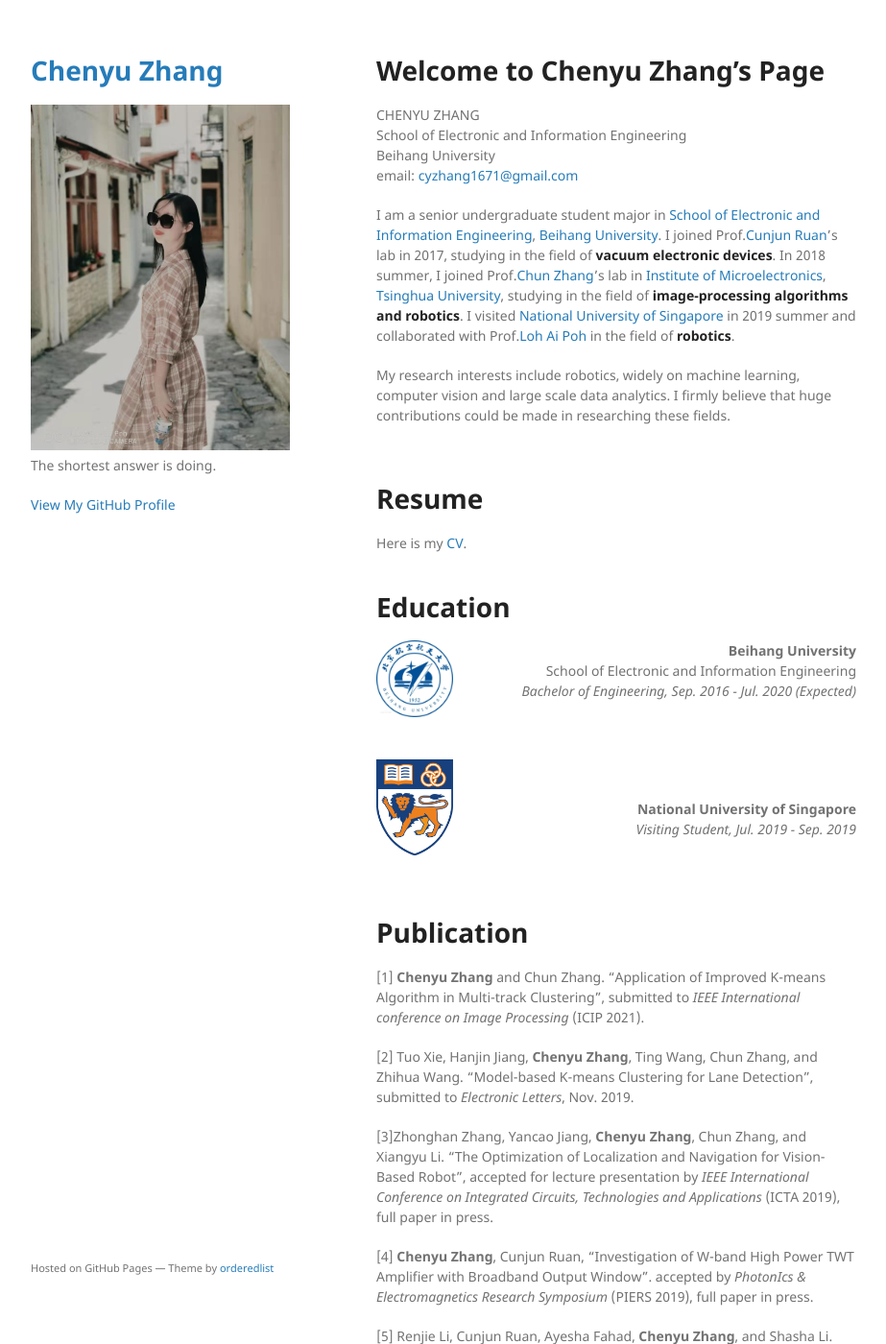
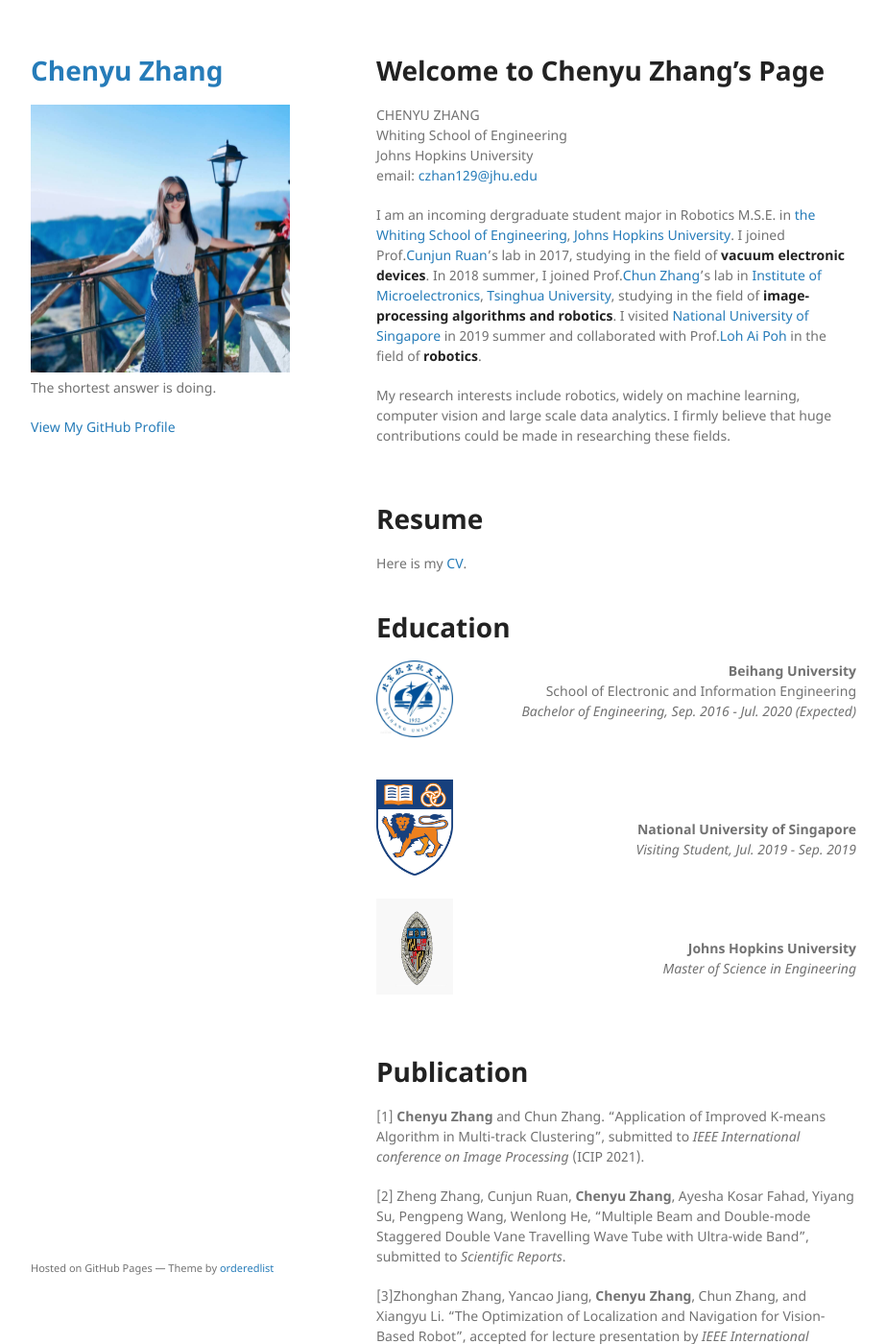
Before and after one commit to AngelicaZ/angelicaz.github.io, a Jekyll site: the page built from index.md, in a window 1280 px wide and 1400 px high. Shown: the whole window at 96% size, without its empty margins (178-1101 px from the left). Built offline with Jekyll 4.4.1, drawn with Linux system fonts in a browser that asks for light colours; our own code applies the rules of GitHub Pages for plain Markdown files; some of the changed text lies outside the part shown.

Commit message:
modify20200807

```diff
--- a/index.md
+++ b/index.md
@@ -1,11 +1,11 @@
 # Welcome to Chenyu Zhang's Page
 
 CHENYU ZHANG <br>
-School of Electronic and Information Engineering <br>
-Beihang University <br>
-email: <cyzhang1671@gmail.com>
+Whiting School of Engineering <br>
+Johns Hopkins University <br>
+email: <czhan129@jhu.edu>
 
-I am a senior undergraduate student major in [School of Electronic and Information Engineering](http://www.ee.buaa.edu.cn/xyjj1/xyjs.htm), [Beihang  University](https://ev.buaa.edu.cn/). I joined Prof.[Cunjun Ruan](http://www.ee.buaa.edu.cn/info/1129/17618.htm)'s lab in 2017, studying in the field of **vacuum electronic devices**. In 2018 summer, I joined Prof.[Chun Zhang](https://www.tsinghua.edu.cn/publish/ime/5910/2015/20150315131055824979933/20150315131055824979933_.html)'s lab in [Institute of Microelectronics](https://www.tsinghua.edu.cn/publish/imeen/5943/index.html), [Tsinghua University](https://www.tsinghua.edu.cn/publish/thu2018en/index.html), studying in the field of **image-processing algorithms and robotics**. I visited [National University of Singapore](http://www.nus.edu.sg/) in 2019 summer and collaborated with Prof.[Loh Ai Poh](https://www.eng.nus.edu.sg/idp/staff/lohaipoh/) in the field of **robotics**.
+I am an incoming dergraduate student major in Robotics M.S.E. in [the Whiting School of Engineering](https://engineering.jhu.edu/), [Johns Hopkins University](https://www.jhu.edu/). I joined Prof.[Cunjun Ruan](http://www.ee.buaa.edu.cn/info/1129/17618.htm)'s lab in 2017, studying in the field of **vacuum electronic devices**. In 2018 summer, I joined Prof.[Chun Zhang](https://www.tsinghua.edu.cn/publish/ime/5910/2015/20150315131055824979933/20150315131055824979933_.html)'s lab in [Institute of Microelectronics](https://www.tsinghua.edu.cn/publish/imeen/5943/index.html), [Tsinghua University](https://www.tsinghua.edu.cn/publish/thu2018en/index.html), studying in the field of **image-processing algorithms and robotics**. I visited [National University of Singapore](http://www.nus.edu.sg/) in 2019 summer and collaborated with Prof.[Loh Ai Poh](https://www.eng.nus.edu.sg/idp/staff/lohaipoh/) in the field of **robotics**.
 
 
 
@@ -37,6 +37,14 @@ Here is my [CV](./CV_Chenyu Zhang.pdf).
  </p>
 
 <br>
+ <img style="float: left;" src="assets/img/JHU.jpg" width="80" height="100">
+ <br>
+ <p style="text-align: right">
+ <b> Johns Hopkins University </b>   <br>
+ <i> Master of Science in Engineering </i>
+ </p>
+
+<br>
 <br>
 
 # Publication
@@ -44,7 +52,7 @@ Here is my [CV](./CV_Chenyu Zhang.pdf).
 [1] <b>Chenyu Zhang</b> and Chun Zhang. “Application of Improved K-means Algorithm in Multi-track Clustering”, submitted to <i>IEEE International conference on Image Processing</i> (ICIP 2021).
 
 
-[2] Tuo Xie, Hanjin Jiang, <b>Chenyu Zhang</b>, Ting Wang, Chun Zhang, and Zhihua Wang. “Model-based K-means Clustering for Lane Detection”, submitted to <i>Electronic Letters</i>, Nov. 2019.
+[2] Zheng Zhang, Cunjun Ruan, <b>Chenyu Zhang</b>, Ayesha Kosar Fahad, Yiyang Su, Pengpeng Wang, Wenlong He, “Multiple Beam and Double-mode Staggered Double Vane Travelling Wave Tube with Ultra-wide Band”, submitted to <i>Scientific Reports</i>.
 
 [3]Zhonghan Zhang, Yancao Jiang, <b>Chenyu Zhang</b>, Chun Zhang, and Xiangyu Li. “The Optimization of Localization and Navigation for Vision-Based Robot”, accepted for lecture presentation by <i>IEEE International Conference on Integrated Circuits, Technologies and Applications</i> (ICTA 2019), full paper in press.
 
@@ -56,6 +64,7 @@ Here is my [CV](./CV_Chenyu Zhang.pdf).
 <br>
 # Honors
 
+* *2020* &nbsp;  **Outstanding graduate** in BUAA
 * *2019* &nbsp;  Yuanhang Undergraduate Summer Overseas Research Scholarship
 * *2019* &nbsp; Third Prize in Class B of Innovation and Entrepreneurship Scholarship by Ministry of Industrialization Information
 * *2018*  &nbsp; **Excellent Ranking** of National Undergraduate Training Program for Innovation and Entrepreneurship
```
Also changed, not shown: assets/img/JHU.jpg (added), assets/img/personal_picture.jpg.
